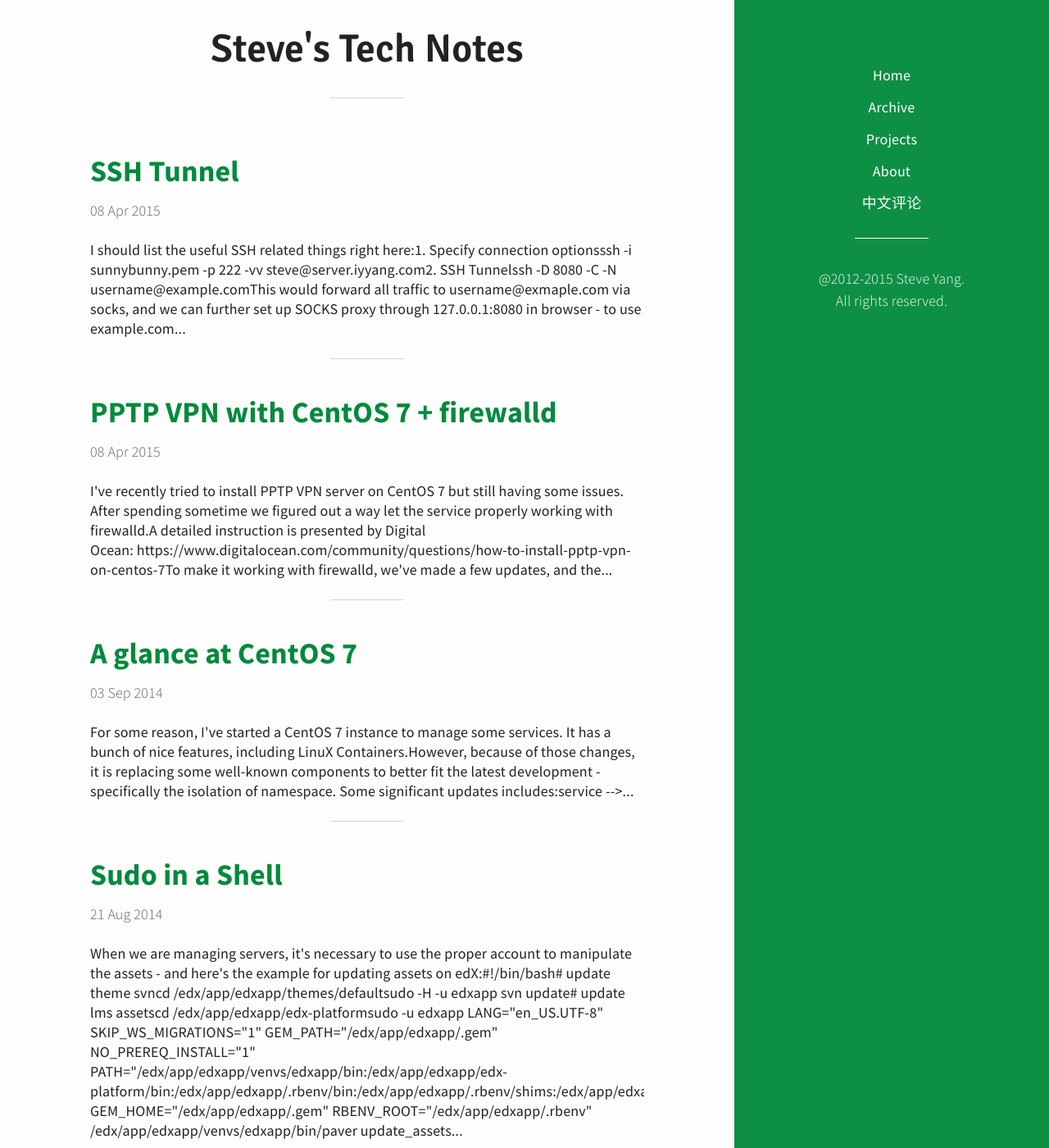
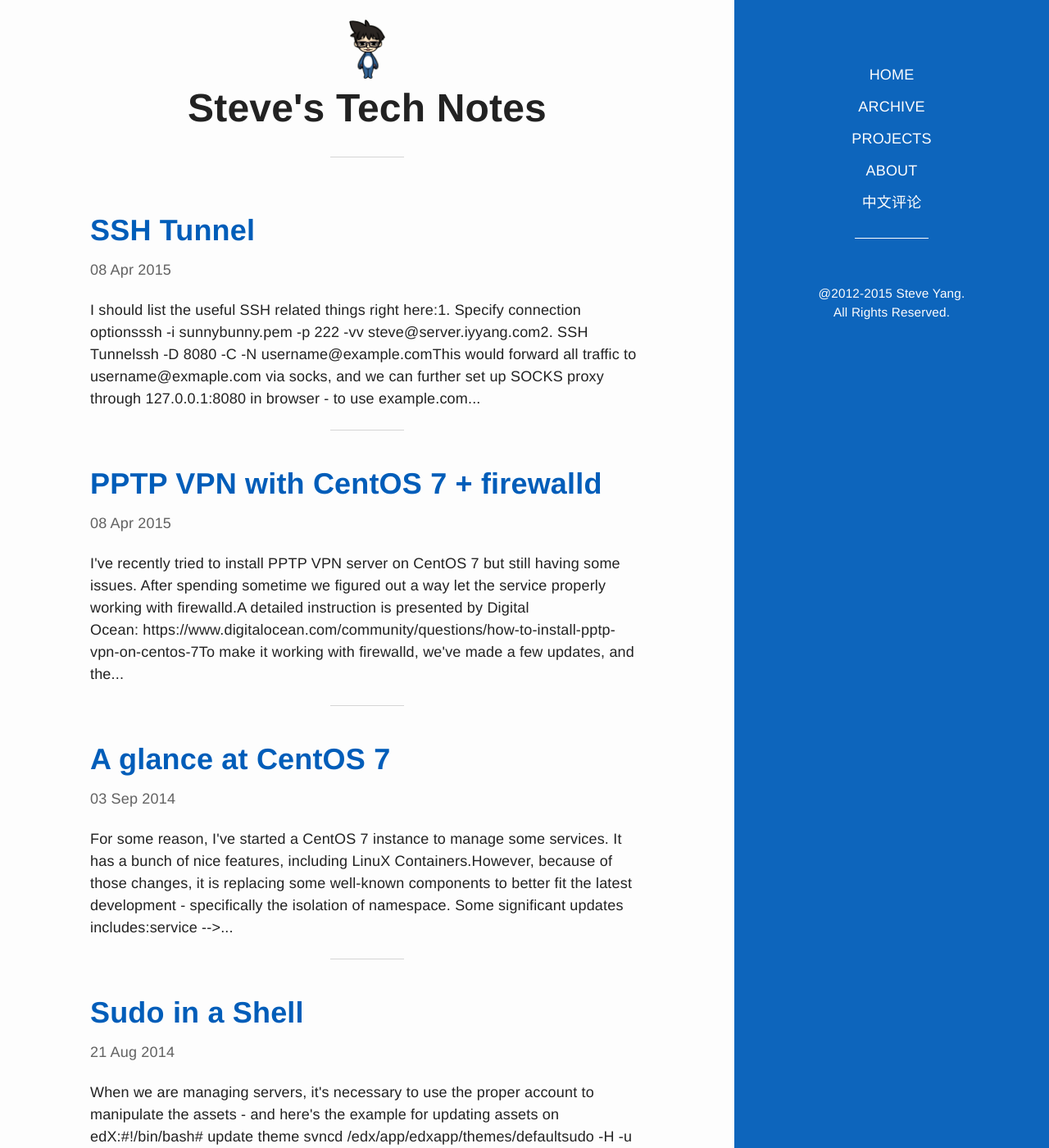
Before and after one commit to yyang/yyang.github.io, a Jekyll site: the page built from index.html, in a window 1280 px wide and 1400 px high. Shown: the whole window at 82% size. Built offline with Jekyll 4.4.1, drawn with Linux system fonts in a browser that asks for light colours; the list of posts is cut into pages by our own code.

Commit message:
Refreshed style & about files.

```diff
--- a/_includes/head.html
+++ b/_includes/head.html
@@ -8,7 +8,6 @@
 
 	<!-- CSS & fonts -->
 	<link rel="stylesheet" href="{{ "css/main.css" | prepend: site.baseurl }}">
-	<link href='http://fonts.googleapis.com/css?family=Source+Sans+Pro:300,400,700,900,400italic%7CSignika:700,300,400,600' rel='stylesheet' type='text/css'>
 
 	<!-- RSS -->
 	<link href="/atom.xml" type="application/atom+xml" rel="alternate" title="ATOM Feed" />
--- a/_includes/header.html
+++ b/_includes/header.html
@@ -1,6 +1,6 @@
 <header id="header">
 	<a href="{{ site.baseurl }}">
-		<!--<img src="{{ "img/emerald.svg" | prepend: site.baseurl }}" alt="Emerald Logo">-->
+		<img src="{{ "img/steve.png" | prepend: site.baseurl }}" alt="Steve's Avatar">
 	  <h1>Steve's Tech Notes</h1>
 	</a>
 </header>
--- a/_includes/script.html
+++ b/_includes/script.html
@@ -1 +1,11 @@
+<script>
+  (function(d) {
+    var config = {
+      kitId: 'bcp4hoa',
+      scriptTimeout: 3000,
+      async: true
+    },
+    h=d.documentElement,t=setTimeout(function(){h.className=h.className.replace(/\bwf-loading\b/g,"")+" wf-inactive";},config.scriptTimeout),tk=d.createElement("script"),f=false,s=d.getElementsByTagName("script")[0],a;h.className+=" wf-loading";tk.src='https://use.typekit.net/'+config.kitId+'.js';tk.async=true;tk.onload=tk.onreadystatechange=function(){a=this.readyState;if(f||a&&a!="complete"&&a!="loaded")return;f=true;clearTimeout(t);try{Typekit.load(config)}catch(e){}};s.parentNode.insertBefore(tk,s)
+  })(document);
+</script>
 <script src="{{ "js/main.js" | prepend: site.baseurl }}"></script>
--- a/_sass/base.scss
+++ b/_sass/base.scss
@@ -18,7 +18,7 @@ html, body, h1, h2, h3, h4, h5, h6, p, ul, ol, li, img {
 
 /*- Base color -*/
 
-$main-color: #008A3C;
+$main-color: #005db9;
 $background-color: #FDFDFD;
 $text-color: #222222;
 
--- a/_sass/layout.scss
+++ b/_sass/layout.scss
@@ -24,9 +24,9 @@
   @media (min-width: 940px) {
     footer {
       display: block;
+      font-size: .85em;
     }
   }
-
   footer a {
     display: inline-block;
     font-weight: 100;
@@ -42,6 +42,9 @@
 
 #nav {
   @include nav-position(right);
+  font-family: 'jaf-bernino-sans', 'San Francisco', Helvetica, Arial, sans-serif;
+  font-weight: 600;
+  text-transform: uppercase;
 }
 
 /* Toggle class to open menu */
@@ -135,12 +138,14 @@
 	padding: 0 1.5rem;
 }
 
+
+
 @media (min-width: 940px) {
   #wrap {
     left: 0;
     right: 0;
     margin: 0 30% 0 0;
-    padding: 0;
+    padding: 0 0 4.5em;
   }
 }
 
@@ -159,8 +164,8 @@
   	display: block;
   }
   h1 {
-  	font-family: 'Signika', sans-serif; //Emerald logo font
-    font-weight: 600;
+  	font-family: "jaf-bernino-sans-narrow", 'San Francisco', Helvetica, Arial, sans-serif;
+    font-weight: 700;
   }
   &:after {
   	display: block;
@@ -182,7 +187,6 @@
 }
 
 #post-page {
-  margin-bottom: 4.5em;
   @media (min-width: 940px) {
     margin-bottom: 1.3334em;
   }
@@ -284,6 +288,7 @@ footer {
   background-color: $main-color;
   color: $background-color;
   text-align: center;
+  margin-top: 3em;
   padding: 0.6667em 0;
   a {
     display: inline-block;
@@ -293,6 +298,9 @@ footer {
       color: inherit;
     }
   }
+  text-transform: capitalize;
+  font-family: 'jaf-bernino-sans-narrow', 'San Francisco', Helvetica, Arial, sans-serif;
+  font-weight: 300;
 }
 
 @media (min-width: 940px) {
--- a/_sass/typography.scss
+++ b/_sass/typography.scss
@@ -4,7 +4,7 @@
 //
 
 body {
-	font-family: 'Source Sans Pro', sans-serif;
+	font-family: "jaf-bernino-sans-narrow", Helvetica, Arial, sans-serif;
 	letter-spacing: 0.01em;
 }
 
@@ -14,6 +14,7 @@ p, ul, ol {
 	font-size: 1em; /* 16px */
 	line-height: 1.5em; /* 24px/16px */
 	margin-bottom: 1.5em; /* 24px/16px */
+	font-weight: 300;
 }
 
 h1 {
@@ -54,7 +55,7 @@ blockquote {
 
 p, ul, ol {
 	font-size: 1em; /* 18px */
-	line-height: 1.3334em; /* 24px/18px */
+	line-height: 1.5em; /* 24px/18px */
 	margin-bottom: 1.3334em; /* 24px/18px */
 }
 
```
Also changed, not shown: img/Emerald01.png (deleted), img/emerald.svg (deleted), img/favicon.png, img/steve.png (added), readme.md.
